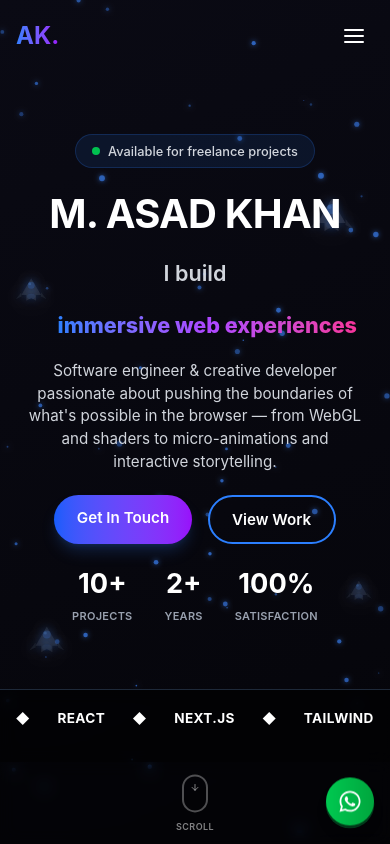
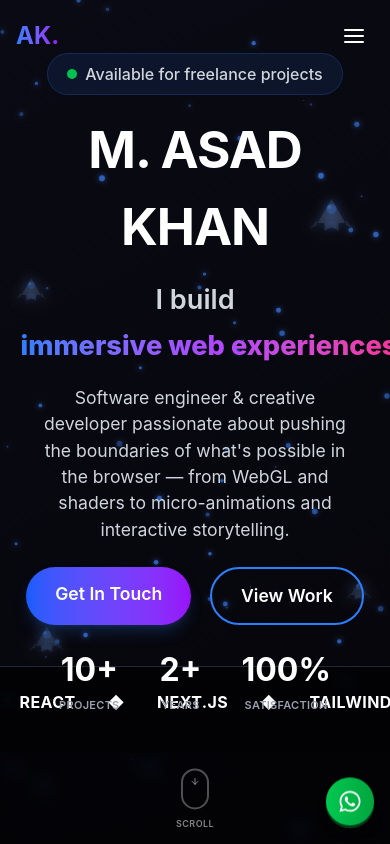
Before and after one commit to Asadniazi586/portfolio_website, a React app: page / in a window 390 px wide. Shown: the top 844 px of the page. Built offline with nearby package versions, Linux system fonts and the light colour scheme; the HTML template or start-up script is replaced by a standard one.

Commit message:
upgrade hero section

```diff
--- a/src/index.css
+++ b/src/index.css
@@ -130,6 +130,7 @@
 
 /* ==================== MOBILE DEVICES ==================== */
 @media (max-width: 640px) {
+  /* HERO SECTION ONLY - Text size changes */
   #home {
     min-height: 100vh !important;
     height: auto !important;
@@ -146,82 +147,118 @@
     padding-right: 1rem !important;
   }
 
+  /* AVAILABLE BADGE - BIGGER */
   #home .inline-flex {
     margin-bottom: 1rem !important;
-    padding: 0.4rem 1rem !important;
+    padding: 0.5rem 1.2rem !important;
   }
 
   #home .inline-flex span:last-child {
-    font-size: 0.8rem !important;
+    font-size: 1rem !important;
   }
 
+  #home .inline-flex span:first-child {
+    width: 10px !important;
+    height: 10px !important;
+  }
+
+  /* NAME - BIGGER */
   #home h1 {
-    font-size: 2.5rem !important;
-    margin-bottom: 0.85rem !important;
+    font-size: 3.2rem !important;
+    margin-bottom: 1rem !important;
     letter-spacing: -0.02em !important;
   }
 
+  /* I BUILD TEXT - BIGGER */
   #home .text-xl {
-    font-size: 1.35rem !important;
-    margin-bottom: 0.85rem !important;
+    font-size: 1.7rem !important;
   }
 
   #home .whitespace-nowrap.text-xl {
-    font-size: 1.35rem !important;
+    font-size: 1.7rem !important;
   }
 
   #home .font-extrabold {
-    font-size: 1.35rem !important;
+    font-size: 1.7rem !important;
   }
 
   #home .relative.inline-block {
-    min-width: 340px !important;
+    min-width: 380px !important;
   }
 
+  /* DESCRIPTION - BIGGER */
   #home p {
-    font-size: 0.95rem !important;
-    margin-bottom: 1.35rem !important;
+    font-size: 1.1rem !important;
+    margin-bottom: 1.5rem !important;
     line-height: 1.5 !important;
-    padding-left: 0.5rem !important;
-    padding-right: 0.5rem !important;
   }
 
+  /* BUTTONS - BIGGER */
   #home .flex.justify-center.gap-4 {
-    margin-bottom: 1.35rem !important;
-    gap: 1rem !important;
+    margin-bottom: 1.5rem !important;
+    gap: 1.2rem !important;
   }
 
   #home a.px-6 {
-    padding-left: 1.4rem !important;
-    padding-right: 1.4rem !important;
+    padding-left: 1.8rem !important;
+    padding-right: 1.8rem !important;
   }
 
   #home a.py-2\.5 {
-    padding-top: 0.7rem !important;
-    padding-bottom: 0.7rem !important;
+    padding-top: 0.85rem !important;
+    padding-bottom: 0.85rem !important;
   }
 
   #home a {
-    font-size: 0.95rem !important;
+    font-size: 1.1rem !important;
   }
 
+  /* STATS - BIGGER */
   #home .text-2xl {
-    font-size: 1.7rem !important;
+    font-size: 2rem !important;
   }
 
   #home .gap-12 {
-    gap: 2rem !important;
+    gap: 2.5rem !important;
   }
 
   #home .text-\[10px\] {
-    font-size: 0.75rem !important;
-    margin-top: 0.3rem !important;
+    font-size: 0.85rem !important;
+    margin-top: 0.4rem !important;
   }
 
-  #home .flex.justify-center.items-start.gap-12 {
-    margin-bottom: 0.5rem !important;
+  /* MARQUEE in Hero - BIGGER (only affects marquee inside hero) */
+  #home .marquee-track {
+    animation: marquee 35s linear infinite !important;
   }
 
+  #home .marquee-track span {
+    font-size: 1rem !important;
+    margin-left: 1rem !important;
+    margin-right: 1rem !important;
+  }
+
+  #home .marquee-container {
+    padding-top: 0.9rem !important;
+    padding-bottom: 0.9rem !important;
+  }
+
+  /* SCROLL INDICATOR - BIGGER */
+  #home .flex.flex-col.items-center.justify-center.py-2\.5 {
+    padding-top: 0.9rem !important;
+    padding-bottom: 0.9rem !important;
+  }
+
+  #home .w-6.h-9 {
+    width: 1.8rem !important;
+    height: 2.6rem !important;
+  }
+
+  #home .text-\[8px\] {
+    font-size: 0.75rem !important;
+  }
+
+  /* ABOUT SECTION - Keep as is, no changes */
   #about {
     margin-top: 0 !important;
     padding-top: 3rem !important;
@@ -230,6 +267,7 @@
     background: black !important;
   }
 
+  /* Global container padding */
   .container {
     padding-left: 1rem !important;
     padding-right: 1rem !important;
@@ -239,62 +277,36 @@
     overflow-x: hidden;
   }
 
+  /* Fix for marquee track to prevent collapsing */
   .marquee-track {
-    animation: marquee 35s linear infinite !important;
-  }
-
-  .marquee-track span {
-    font-size: 0.85rem !important;
-    margin-left: 0.85rem !important;
-    margin-right: 0.85rem !important;
+    display: inline-flex !important;
+    white-space: nowrap !important;
+    width: auto !important;
   }
 
   .h-4 {
     height: 0.75rem !important;
   }
 
-  .marquee-container {
-    padding-top: 0.7rem !important;
-    padding-bottom: 0.7rem !important;
-  }
-
-  #home .flex.flex-col.items-center.justify-center.py-2\.5 {
-    padding-top: 0.7rem !important;
-    padding-bottom: 0.7rem !important;
-  }
-
-  #home .w-6.h-9 {
-    width: 1.6rem !important;
-    height: 2.4rem !important;
-  }
-
-  #home .text-\[8px\] {
-    font-size: 0.65rem !important;
-  }
-
   /* ==================== FIX FOR MOBILE PROJECTS CARDS ==================== */
-  /* Remove backdrop-filter on mobile - this causes the blurring/shattering */
+  /* THESE REMAIN EXACTLY AS THEY WERE - NO CHANGES */
   #projects .bg-gradient-to-br {
     backdrop-filter: none !important;
     -webkit-backdrop-filter: none !important;
-    /* Keep the gradient background */
     background: linear-gradient(to bottom right, rgba(17, 24, 39, 0.95), rgba(31, 41, 55, 0.95)) !important;
   }
 
-  /* Optimize transforms for mobile */
   #projects .flex {
     transition: transform 0.15s ease-out !important;
     will-change: auto !important;
   }
 
-  /* Force GPU acceleration properly */
   #projects .flex-shrink-0,
   #projects img {
     transform: translate3d(0, 0, 0) !important;
     -webkit-transform: translate3d(0, 0, 0) !important;
   }
 
-  /* Prevent image blur during scroll */
   #projects img {
     image-rendering: auto !important;
   }
```
